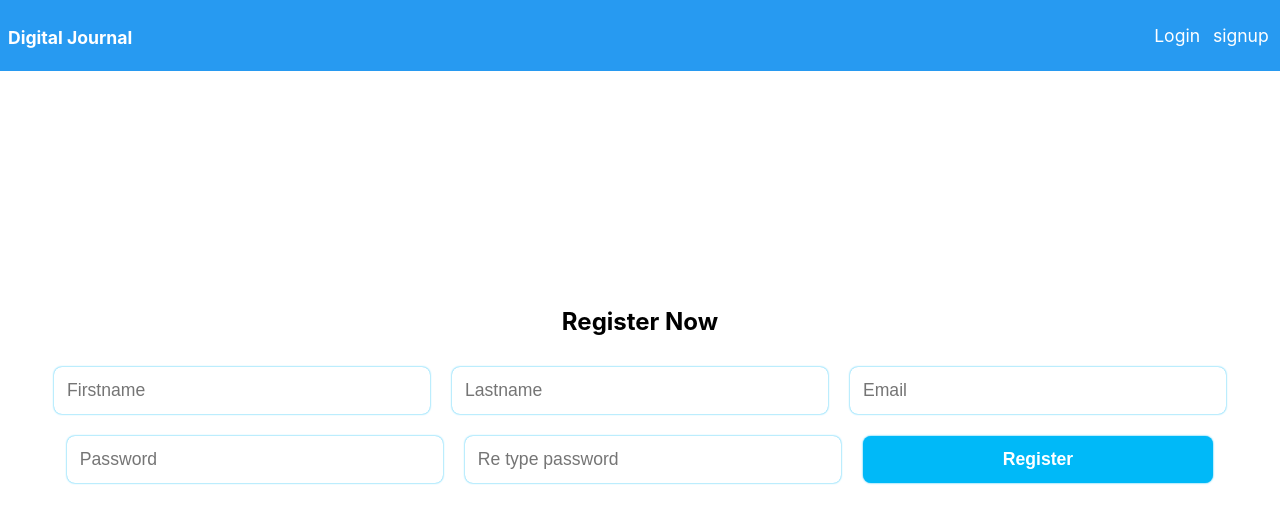
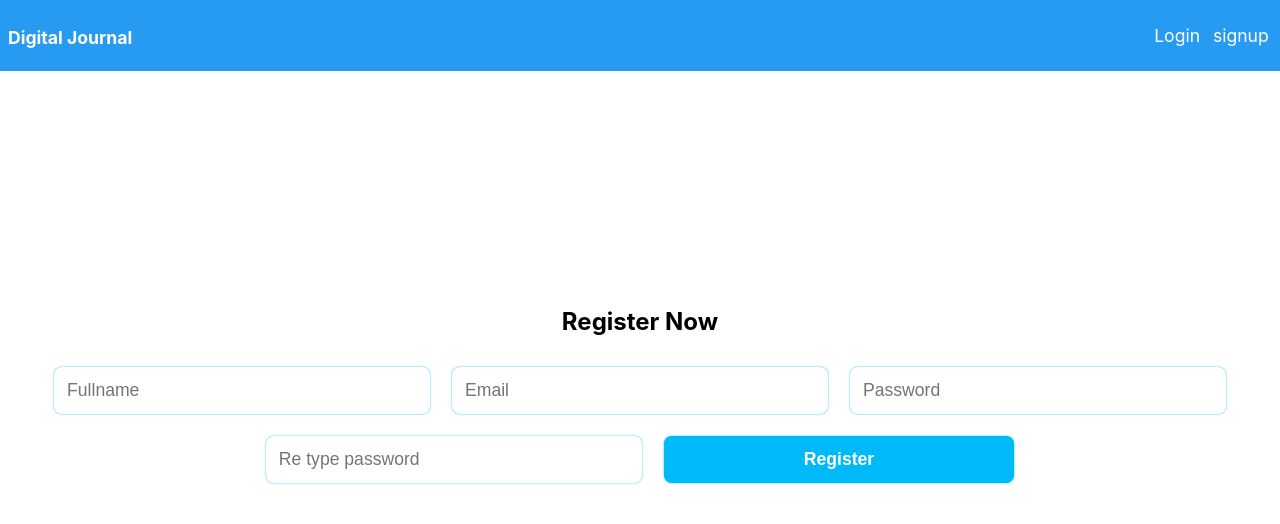
Before and after one commit to srikanthkanjarla/digital-journal, a React (Create React App) app: page /signup in a window 1280 px wide. Shown: the top 524 px of the page. Built offline with nearby package versions, Linux system fonts and the light colour scheme.

Commit message:
Fix signup form state update issue

```diff
--- a/src/components/Signup/Signup.js
+++ b/src/components/Signup/Signup.js
@@ -1,30 +1,50 @@
 import React, { useState } from 'react';
 import InputField from '../InputField/InputField';
 import Layout from '../Layout/Layout';
+import './Signup.css';
 
 const Signup = () => {
   const [state, setState] = useState({ firstname: '', lastname: '', email: '', password: '', confPassword: '' });
+
   const handleChange = event => {
-    setState({ [event.target.name]: event.target.value });
+    setState({ ...state, [event.target.name]: event.target.value });
   };
-  const handleSubmit = () => {};
 
-  const { firstname, lastname, email, password, confPassword } = state;
+  const handleSubmit = event => {
+    event.preventDefault();
+    setState({ fullname: '', email: '', password: '', confPassword: '' });
+  };
+
+  const { fullname, email, password, confPassword } = state;
   return (
     <Layout>
       <div className="signup">
         <h2>Register Now</h2>
         <form onSubmit={handleSubmit}>
-          <InputField type="text" value={firstname} placeholder="Firstname" name="firstname" onChange={handleChange} />
-          <InputField type="text" value={lastname} placeholder="Lastname" name="lastname" onChange={handleChange} />
-          <InputField type="email" value={email} placeholder="Email" name="email" onChange={handleChange} />
-          <InputField type="password" value={password} placeholder="Password" name="passwrod" onChange={handleChange} />
+          <InputField type="text" value={fullname} placeholder="Fullname" name="fullname" handleChange={handleChange} />
+          <InputField
+            type="email"
+            value={email}
+            placeholder="Email"
+            name="email"
+            handleChange={handleChange}
+            required
+          />
+          <InputField
+            type="password"
+            value={password}
+            placeholder="Password"
+            name="password"
+            handleChange={handleChange}
+            required
+          />
           <InputField
             type="password"
             value={confPassword}
             placeholder="Re type password"
             name="confPassword"
-            onChange={handleChange}
+            handleChange={handleChange}
+            required
           />
           <InputField type="submit" value="Register" name="register" styles="btn" />
         </form>
```
